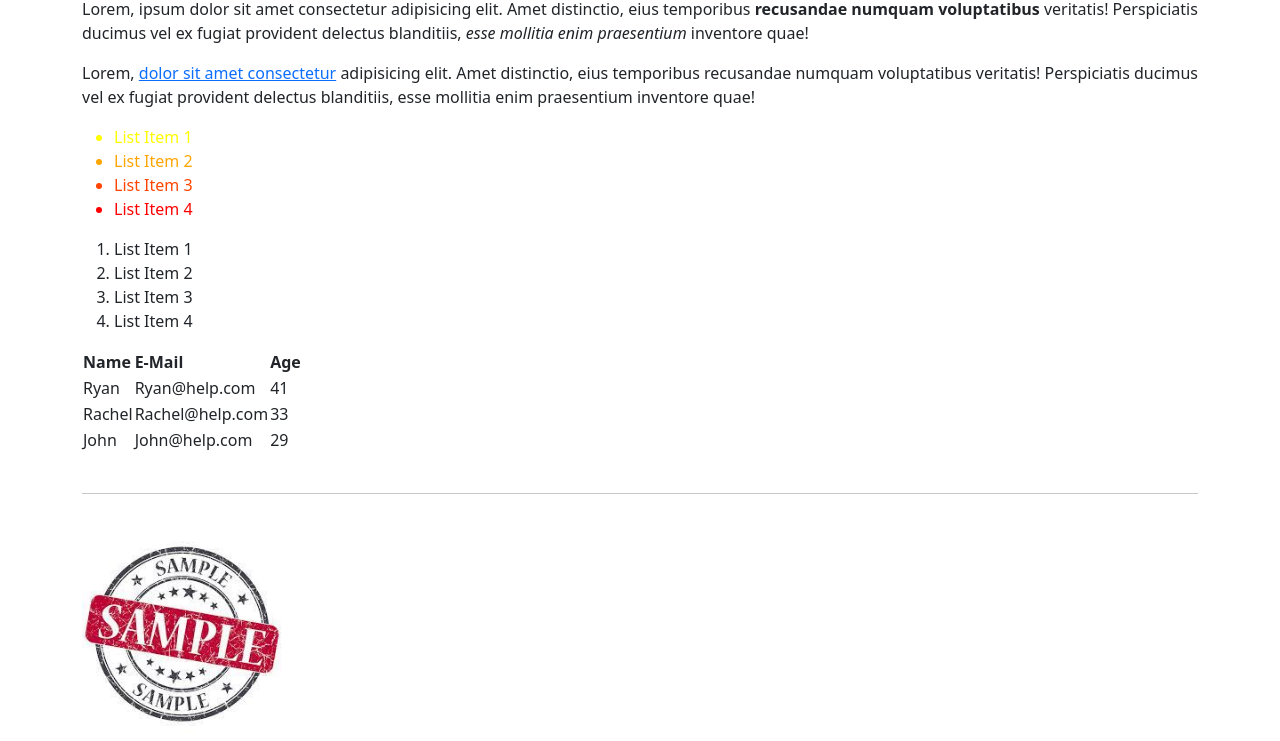
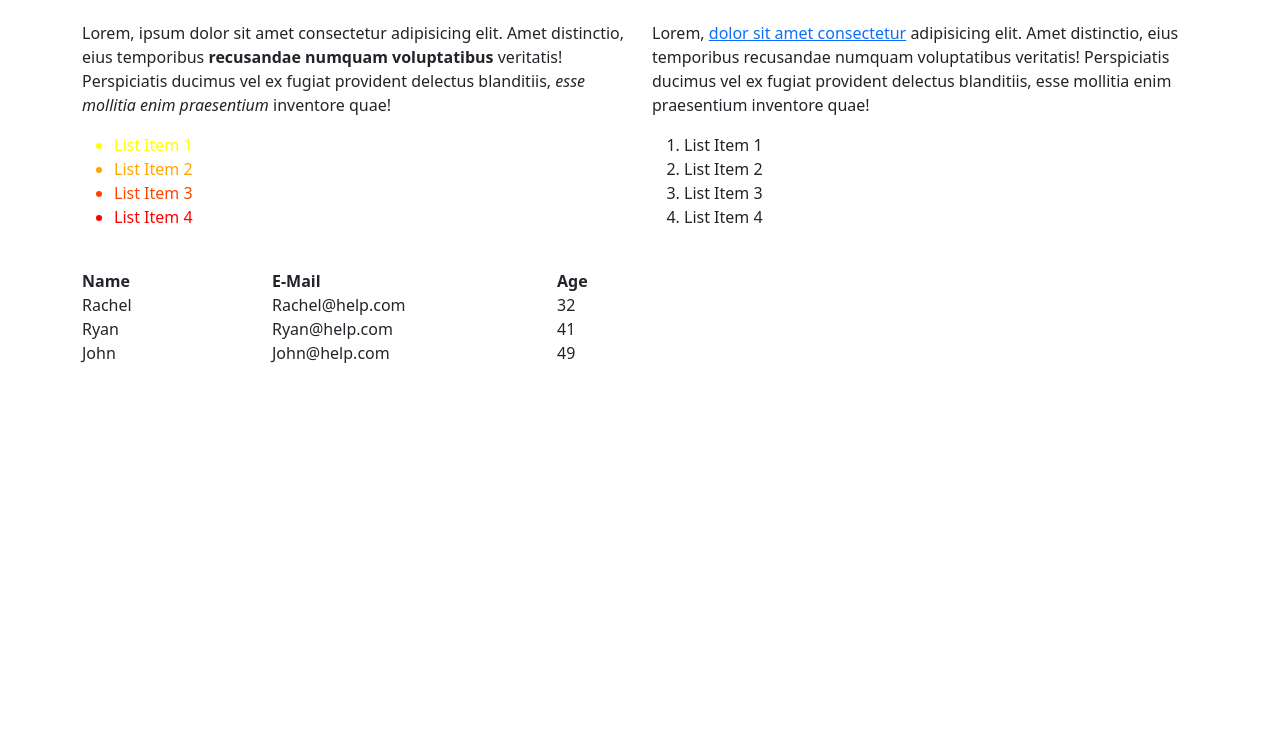
Before and after one commit to becom1ng/NexHTML, a plain HTML site: page index.html in a window 1280 px wide. Shown: the part 59-800 px from the top of the page. Drawn offline with nearby package versions, Linux system fonts and the light colour scheme.

Commit message:
More grids.

```diff
--- a/index.html
+++ b/index.html
@@ -27,62 +27,62 @@
                 </div>
             </div>
 
-            <!-- Paragraphs -->
-            <p>Lorem, ipsum dolor sit amet consectetur adipisicing elit. Amet distinctio, eius temporibus <strong>recusandae numquam voluptatibus</strong> veritatis! Perspiciatis ducimus vel ex fugiat provident delectus blanditiis, <em>esse mollitia enim praesentium</em> inventore quae!</p>
-            <p>Lorem, <a href="https://www.google.com" target="_blank">dolor sit amet consectetur</a> adipisicing elit. Amet distinctio, eius temporibus recusandae numquam voluptatibus veritatis! Perspiciatis ducimus vel ex fugiat provident delectus blanditiis, esse mollitia enim praesentium inventore quae!</p>
+            <br>
 
-            <!-- Lists -->
+            <!-- Paragraphs and Lists -->
+            <div class="row row-cols-2 justify-content-center">
+                <div class="col"><p>Lorem, ipsum dolor sit amet consectetur adipisicing elit. Amet distinctio, eius temporibus <strong>recusandae numquam voluptatibus</strong> veritatis! Perspiciatis ducimus vel ex fugiat provident delectus blanditiis, <em>esse mollitia enim praesentium</em> inventore quae!</p></div>
+                <div class="col"><p>Lorem, <a href="https://www.google.com" target="_blank">dolor sit amet consectetur</a> adipisicing elit. Amet distinctio, eius temporibus recusandae numquam voluptatibus veritatis! Perspiciatis ducimus vel ex fugiat provident delectus blanditiis, esse mollitia enim praesentium inventore quae!</p></div>
+
+                <div class="col">
                     <ul>
                         <li style="color:yellow">List Item 1</li>
                         <li style="color:orange">List Item 2</li>
                         <li style="color:orangered">List Item 3</li>
                         <li style="color:red">List Item 4</li>
                     </ul>
-
+                </div>
+                <div class="col">
                     <ol>
                         <li>List Item 1</li>
                         <li>List Item 2</li>
                         <li>List Item 3</li>
                         <li>List Item 4</li>
                     </ol>
+                </div>
+            </div>
+
+            <br>
 
             <!-- Table -->
-            <table>
-                <thead>
-                    <tr>
-                        <th>Name</th>
-                        <th>E-Mail</th>
-                        <th>Age</th>
-                    </tr>
-                </thead>
-                <tbody>
-                    <tr>
-                        <td>Ryan</td>
-                        <td>Ryan@help.com</td>
-                        <td>41</td>
-                    </tr>
-                    <tr>
-                        <td>Rachel</td>
-                        <td>Rachel@help.com</td>
-                        <td>33</td>
-                    </tr>
-                    <tr>
-                        <td>John</td>
-                        <td>John@help.com</td>
-                        <td>29</td>
-                    </tr>
-                </tbody>
+            <div class="row">
+                <div class="col-2"><strong>Name</strong></div>
+                <div class="col-4 col-sm-3"><strong>E-Mail</strong></div>
+                <div class="col-1"><strong>Age</strong></div>
+                <div class="col-md-auto"></div>
+            </div>
 
-            </table>
+            <div class="row">
+                <div class="col-2">Rachel</div>
+                <div class="col-4 col-sm-3">Rachel@help.com</div>
+                <div class="col-1">32</div>
+                <div class="col-md-auto"></div>
+            </div>
 
-            <br>
-            <hr>
-            <br>
+            <div class="row">
+                <div class="col-2">Ryan</div>
+                <div class="col-4 col-sm-3">Ryan@help.com</div>
+                <div class="col-1">41</div>
+                <div class="col-md-auto"></div>
+            </div>
 
-            <!-- Image -->
-            <a href="images/sample.jpg">
-            <img src="images/sample.jpg" alt="My Sample Image" width="200">
-            </a>
+            <div class="row">
+                <div class="col-2">John</div>
+                <div class="col-4 col-sm-3">John@help.com</div>
+                <div class="col-1">49</div>
+                <div class="col-md-auto"></div>
+            </div>
+
         </div>
     </body>
 
```
Lines whose indentation alone changed are shown as unchanged.
